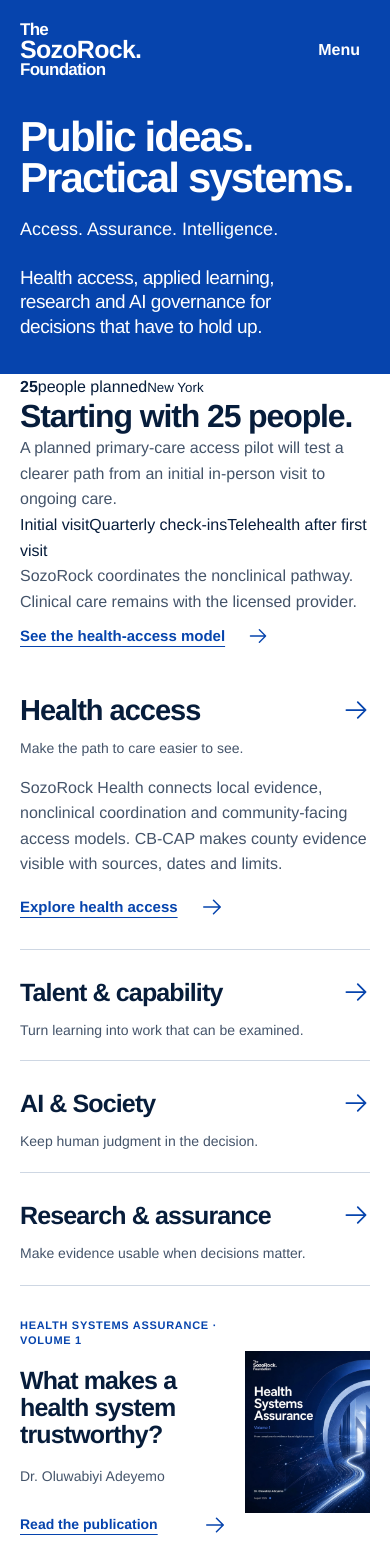
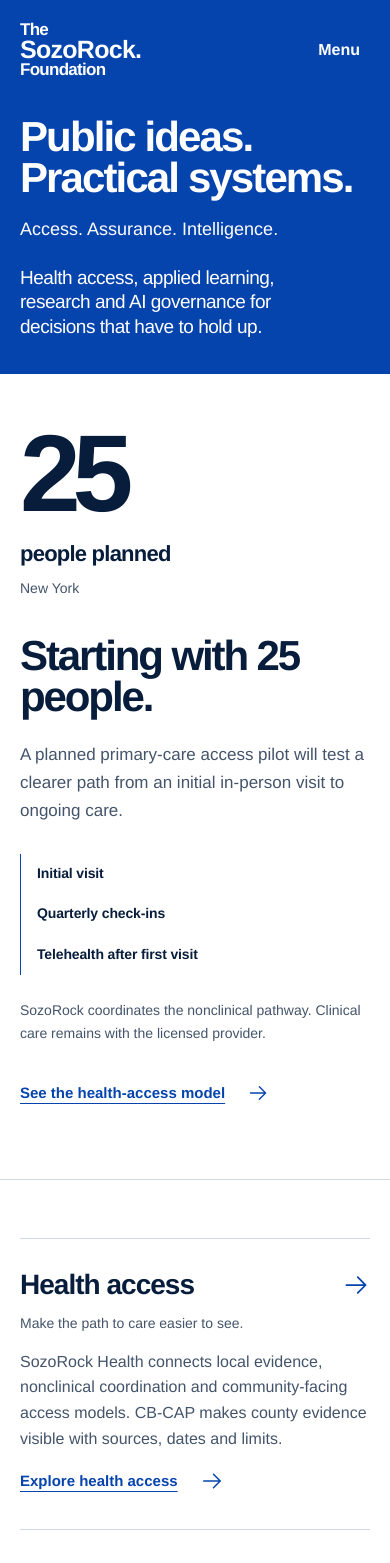
Before and after one commit to drolu-cmyk/sozorock-foundation, a React (Vite) app: page / in a window 390 px wide. Shown: the top 1563 px of the page. Built offline with nearby package versions, Linux system fonts and the light colour scheme.

Commit message:
Create editorial evidence-led homepage and learning layouts

```diff
--- a/src/visibility-capability.css
+++ b/src/visibility-capability.css
@@ -1,118 +1,281 @@
-.current-work-strip {
-  border-bottom: 1px solid var(--line);
+.pilot-feature,
+.learning-journey,
+.learning-practitioner,
+.learning-engage {
   background: var(--white);
+  color: var(--ink);
 }
 
-.current-work-inner {
-  display: grid;
-  grid-template-columns: minmax(120px, .55fr) minmax(0, 1.45fr) auto;
-  gap: 28px;
-  align-items: center;
-  min-height: 78px;
+.pilot-feature {
+  border-bottom: 1px solid var(--line);
 }
 
-.current-work-inner > .eyebrow {
-  margin: 0;
+.pilot-feature-grid,
+.capability-proof-grid,
+.society-feature-grid,
+.learning-journey-grid,
+.learning-evidence-grid,
+.learning-practitioner-grid,
+.learning-proof-grid,
+.learning-engage-grid {
+  display: grid;
+  grid-template-columns: minmax(250px, .72fr) minmax(0, 1.28fr);
+  gap: clamp(56px, 7vw, 112px);
+  align-items: center;
 }
 
-.current-work-copy {
-  display: flex;
-  flex-wrap: wrap;
-  gap: 8px 18px;
-  align-items: baseline;
+.pilot-feature-grid {
+  min-height: 470px;
+  padding: 72px 0 78px;
 }
 
-.current-work-copy strong {
-  font-size: 18px;
-  letter-spacing: -.02em;
+.pilot-number,
+.capability-count {
+  display: flex;
+  flex-direction: column;
+  align-items: flex-start;
 }
 
-.current-work-copy span {
+.pilot-number strong,
+.capability-count strong {
+  font-size: clamp(104px, 12vw, 184px);
+  line-height: .76;
+  letter-spacing: -.075em;
+  font-weight: 650;
+}
+
+.pilot-number span,
+.capability-count span {
+  margin-top: 28px;
+  font-size: clamp(22px, 2vw, 30px);
+  line-height: 1;
+  font-weight: 620;
+  letter-spacing: -.035em;
+}
+
+.pilot-number small,
+.capability-count small {
+  margin-top: 12px;
   color: var(--muted);
   font-size: 14px;
 }
 
-.current-work-link {
-  display: inline-flex;
-  min-height: 44px;
-  align-items: center;
-  gap: 8px;
-  color: var(--cobalt);
-  font-size: 14px;
-  font-weight: 650;
+.pilot-story h2,
+.capability-story h2,
+.learning-journey-copy h2,
+.learning-evidence-copy h2,
+.learning-practitioner h2,
+.learning-engage h2 {
+  max-width: 14ch;
+  font-size: clamp(42px, 4.8vw, 68px);
+  line-height: .98;
+  letter-spacing: -.05em;
 }
 
-.foundation-practice {
+.pilot-story > p,
+.capability-story > p,
+.learning-journey-copy > p,
+.learning-evidence-copy > p,
+.learning-practitioner-grid > div:last-child > p,
+.learning-proof-grid > div:last-child > p,
+.learning-engage-grid > div > p {
+  margin-top: 24px;
+  max-width: 54ch;
+  font-size: 17px;
+  line-height: 1.62;
+}
+
+.pilot-pathway,
+.capability-rail {
+  display: grid;
+  grid-template-columns: max-content minmax(34px, 1fr) max-content minmax(34px, 1fr) max-content;
+  gap: 14px;
+  align-items: center;
+  margin-top: 38px;
+  max-width: 760px;
+}
+
+.capability-rail {
+  grid-template-columns: max-content minmax(28px, 1fr) max-content minmax(28px, 1fr) max-content minmax(28px, 1fr) max-content;
+}
+
+.pilot-pathway span,
+.capability-rail span {
+  font-size: 13px;
+  font-weight: 650;
+  letter-spacing: -.01em;
+  white-space: nowrap;
+}
+
+.pilot-pathway i,
+.capability-rail i {
+  display: block;
+  height: 1px;
+  background: var(--cobalt);
+  position: relative;
+}
+
+.pilot-pathway i::after,
+.capability-rail i::after {
+  content: "";
+  position: absolute;
+  right: 0;
+  top: -3px;
+  width: 7px;
+  height: 7px;
+  border-top: 1px solid var(--cobalt);
+  border-right: 1px solid var(--cobalt);
+  transform: rotate(45deg);
+}
+
+.pilot-boundary,
+.capability-role,
+.learning-proof-note {
+  color: var(--muted);
+  font-size: 14px !important;
+}
+
+.pilot-story .editorial-link,
+.capability-story .editorial-link,
+.learning-journey-copy .editorial-link,
+.learning-engage .editorial-link {
+  margin-top: 26px;
+}
+
+/* Keep the approved discovery interaction, but remove the brochure-like three-column framing. */
+.foundation-work .work-composition {
+  grid-template-columns: minmax(0, 1.28fr) minmax(330px, .72fr);
+  gap: clamp(48px, 6vw, 92px);
+  align-items: start;
+  padding: 84px 0 92px;
+}
+
+.foundation-work .initiative-discovery {
+  padding: 0;
+  border: 0;
+}
+
+.foundation-work .initiative-row {
+  padding: 24px 0 26px;
+}
+
+.foundation-work .initiative-row:first-child {
+  border-top: 1px solid var(--line);
+  padding-top: 24px;
+}
+
+.foundation-work .initiative-row:last-child {
+  border-bottom: 1px solid var(--line);
+  padding-bottom: 26px;
+}
+
+.foundation-work .initiative-row h2,
+.foundation-work .initiative-row.expanded h2 {
+  font-size: clamp(28px, 2.8vw, 42px);
+}
+
+.foundation-work .initiative-summary {
+  color: var(--muted);
+  font-size: 14px;
+}
+
+.foundation-work .initiative-detail p {
+  max-width: 50ch;
+  font-size: 16px;
+}
+
+.foundation-work .featured-research {
+  position: sticky;
+  top: 28px;
+  display: grid;
+  grid-template-columns: minmax(0, .85fr) minmax(120px, .55fr);
+  gap: 24px;
+  align-items: center;
+}
+
+.foundation-work .featured-research h2 {
+  margin: 16px 0;
+  font-size: clamp(28px, 2.6vw, 40px);
+}
+
+.capability-proof {
   background: var(--navy);
   color: var(--white);
 }
 
-.practice-layout {
-  display: grid;
-  grid-template-columns: minmax(0, .68fr) minmax(0, 1.32fr);
-  gap: 72px;
-  padding: 72px 0 76px;
+.capability-proof-grid {
+  min-height: 540px;
+  padding: 88px 0 96px;
 }
 
-.practice-intro h2 {
-  margin-top: 10px;
-  max-width: 8ch;
-  font-size: clamp(42px, 4vw, 64px);
-  line-height: .98;
-  letter-spacing: -.045em;
+.capability-count strong,
+.capability-count span,
+.capability-story h2,
+.capability-story strong {
+  color: var(--white);
 }
 
-.practice-intro > p:last-child {
-  margin-top: 24px;
-  max-width: 34ch;
-  color: var(--ice);
-  font-size: 16px;
-  line-height: 1.55;
-}
-
-.practice-list {
-  border-top: 1px solid rgba(255, 255, 255, .28);
-}
-
-.practice-row {
-  display: grid;
-  grid-template-columns: minmax(170px, .72fr) minmax(0, 1.28fr);
-  gap: 38px;
-  padding: 30px 0 32px;
-  border-bottom: 1px solid rgba(255, 255, 255, .28);
-}
-
-.practice-row .eyebrow {
+.capability-count small,
+.capability-story > p,
+.capability-role {
   color: var(--ice);
 }
 
-.practice-signal {
-  margin-top: 12px;
-  color: var(--white);
-  font-size: clamp(20px, 2vw, 28px);
-  line-height: 1.15;
-  font-weight: 620;
-  letter-spacing: -.025em;
+.capability-rail i,
+.capability-rail i::after {
+  border-color: var(--ice);
 }
 
-.practice-row h3 {
-  font-size: clamp(28px, 2.4vw, 38px);
-  line-height: 1.06;
-  letter-spacing: -.035em;
+.capability-rail i {
+  background: var(--ice);
 }
 
-.practice-row h3 + p {
-  margin-top: 14px;
-  max-width: 52ch;
-  color: var(--ice);
-  line-height: 1.55;
-}
-
-.practice-row .editorial-link {
-  margin-top: 18px;
+.capability-story .editorial-link {
   color: var(--white);
 }
 
+.society-feature {
+  background: var(--cobalt);
+  color: var(--white);
+}
+
+.society-feature-grid {
+  min-height: 520px;
+  padding: 92px 0 100px;
+}
+
+.society-feature h2 {
+  max-width: 14ch;
+  font-size: clamp(48px, 5.4vw, 78px);
+  line-height: .96;
+  letter-spacing: -.055em;
+}
+
+.society-feature .editorial-link {
+  margin-top: 30px;
+  color: var(--white);
+}
+
+.society-principles {
+  display: flex;
+  flex-direction: column;
+  align-items: flex-start;
+}
+
+.society-principles span {
+  width: 100%;
+  padding: 24px 0 26px;
+  border-top: 1px solid rgba(255,255,255,.45);
+  font-size: clamp(30px, 3vw, 46px);
+  line-height: 1;
+  letter-spacing: -.04em;
+}
+
+.society-principles span:last-child {
+  border-bottom: 1px solid rgba(255,255,255,.45);
+}
+
+/* Existing health initiative page. */
 .health-pilot-signal {
   background: var(--white);
   color: var(--ink);
@@ -148,227 +311,304 @@
   font-size: 13px;
 }
 
-.applied-learning-summary,
-.applied-learning-role,
-.applied-learning-engage {
-  background: var(--white);
-  color: var(--ink);
+/* Applied learning: one visual story rather than stacked brochure sections. */
+.learning-journey-grid,
+.learning-evidence-grid,
+.learning-practitioner-grid,
+.learning-proof-grid,
+.learning-engage-grid {
+  padding: 96px 0;
 }
 
-.applied-learning-case,
-.applied-learning-voice {
+.learning-journey-visual {
+  display: grid;
+  grid-template-columns: repeat(4, minmax(0, 1fr));
+  align-items: end;
+  border-bottom: 1px solid var(--line);
+}
+
+.learning-journey-visual > div {
+  min-height: 230px;
+  padding: 18px 18px 24px;
+  border-left: 1px solid var(--line);
+  display: flex;
+  flex-direction: column;
+  justify-content: space-between;
+}
+
+.learning-journey-visual > div:first-child {
+  border-left: 0;
+}
+
+.learning-journey-visual strong {
+  color: var(--cobalt);
+  font-size: 13px;
+  letter-spacing: .04em;
+}
+
+.learning-journey-visual span {
+  transform: rotate(-90deg) translateY(8px);
+  transform-origin: left bottom;
+  font-size: clamp(22px, 2.3vw, 34px);
+  line-height: 1;
+  letter-spacing: -.04em;
+  font-weight: 620;
+  white-space: nowrap;
+}
+
+.learning-evidence {
   background: var(--navy);
   color: var(--white);
 }
 
-.applied-learning-summary-inner,
-.applied-learning-case-layout,
-.applied-learning-role-layout,
-.applied-learning-voice-layout,
-.applied-learning-engage-layout {
+.learning-evidence-counts {
   display: grid;
-  grid-template-columns: minmax(0, .8fr) minmax(0, 1.2fr);
-  gap: 72px;
-  padding: 72px 0;
+  gap: 0;
 }
 
-.applied-learning-model-copy h2,
-.applied-learning-case h2,
-.applied-learning-role h2,
-.applied-learning-voice h2,
-.applied-learning-engage h2 {
-  margin-top: 10px;
-  font-size: clamp(38px, 3.5vw, 56px);
-  line-height: 1.02;
-  letter-spacing: -.04em;
+.learning-evidence-counts > div {
+  display: grid;
+  grid-template-columns: 160px minmax(0, 1fr);
+  align-items: baseline;
+  gap: 24px;
+  padding: 22px 0 24px;
+  border-top: 1px solid rgba(255,255,255,.35);
 }
 
-.applied-learning-model-copy > p:last-child,
-.applied-learning-case-layout > div > p,
-.applied-learning-role-layout > div > p,
-.applied-learning-voice-layout > div > p,
-.applied-learning-engage-layout > div > p {
-  margin-top: 20px;
-  max-width: 52ch;
-  line-height: 1.6;
+.learning-evidence-counts > div:last-child {
+  border-bottom: 1px solid rgba(255,255,255,.35);
 }
 
-.applied-flow {
-  display: flex;
-  flex-wrap: wrap;
-  gap: 12px 14px;
-  align-items: center;
-  padding-bottom: 28px;
-  border-bottom: 1px solid var(--line);
+.learning-evidence-counts strong {
+  font-size: clamp(54px, 5vw, 80px);
+  line-height: .9;
+  letter-spacing: -.06em;
 }
 
-.applied-flow-step {
-  display: inline-flex;
-  gap: 14px;
-  align-items: center;
-  font-size: clamp(20px, 2vw, 30px);
-  font-weight: 620;
-  letter-spacing: -.03em;
+.learning-evidence-counts span {
+  color: var(--ice);
+  font-size: 14px;
 }
 
-.applied-flow-arrow {
-  color: var(--cobalt);
-}
-
-.applied-metrics {
-  display: grid;
-  grid-template-columns: repeat(3, minmax(0, 1fr));
-  margin: 30px 0 0;
-}
-
-.applied-metrics > div {
-  padding-inline: 18px;
-  border-left: 1px solid var(--line);
-}
-
-.applied-metrics > div:first-child {
-  padding-left: 0;
-  border-left: 0;
-}
-
-.applied-metrics dt {
-  font-size: clamp(42px, 4vw, 62px);
-  line-height: .95;
-  font-weight: 650;
-  letter-spacing: -.05em;
-}
-
-.applied-metrics dd {
-  margin: 10px 0 0;
-  color: var(--muted);
-  font-size: 14px;
-  line-height: 1.35;
-}
-
-.applied-learning-case .eyebrow,
-.applied-learning-voice .eyebrow,
-.applied-learning-case p,
-.applied-learning-voice p {
-  color: var(--ice);
-}
-
-.applied-learning-case h2,
-.applied-learning-voice h2,
-.applied-learning-case strong,
-.applied-learning-voice strong {
+.learning-evidence-copy h2,
+.learning-evidence-copy p {
   color: var(--white);
 }
 
-.applied-practice-line {
-  margin-top: 14px !important;
-  color: var(--white) !important;
-  font-size: clamp(21px, 2vw, 30px);
+.learning-disciplines {
+  color: var(--ice) !important;
+  font-size: clamp(20px, 2vw, 28px) !important;
   line-height: 1.35 !important;
-  font-weight: 620;
   letter-spacing: -.025em;
 }
 
-.applied-learning-role-layout > div:last-child p:first-child {
+.learning-practitioner-grid > div:last-child > p:first-child {
   margin-top: 0;
   font-size: clamp(22px, 2vw, 30px);
   line-height: 1.35;
   letter-spacing: -.025em;
 }
 
-.applied-learning-note {
-  font-size: 13px;
-  color: var(--ice) !important;
+.learning-proof {
+  background: var(--pale);
+  color: var(--ink);
 }
 
-.applied-learning-engage {
+.learning-proof-statement {
+  position: relative;
+  padding-left: 34px;
+}
+
+.learning-proof-statement > span {
+  position: absolute;
+  left: 0;
+  top: -22px;
+  color: var(--cobalt);
+  font-size: 78px;
+  line-height: 1;
+}
+
+.learning-proof-statement p {
+  max-width: 15ch;
+  font-size: clamp(38px, 4vw, 58px);
+  line-height: 1.02;
+  letter-spacing: -.045em;
+  font-weight: 620;
+}
+
+.learning-engage {
   border-top: 1px solid var(--line);
 }
 
-.applied-learning-engage .editorial-link {
-  margin-top: 22px;
+.foundation-engage .engage-layout {
+  padding-top: 46px;
+  padding-bottom: 48px;
+}
+
+.foundation-engage .engage-layout h2 {
+  max-width: 16ch;
+  font-size: clamp(30px, 3vw, 44px);
+  line-height: 1.05;
+  letter-spacing: -.04em;
+}
+
+@media (max-width: 1199px) {
+  .foundation-work .work-composition {
+    grid-template-columns: minmax(0, 1fr) 300px;
+    gap: 48px;
+  }
+
+  .pilot-pathway,
+  .capability-rail {
+    gap: 10px;
+  }
+
+  .pilot-pathway span,
+  .capability-rail span {
+    font-size: 12px;
+  }
 }
 
 @media (max-width: 899px) {
-  .current-work-inner {
+  .pilot-feature-grid,
+  .capability-proof-grid,
+  .society-feature-grid,
+  .learning-journey-grid,
+  .learning-evidence-grid,
+  .learning-practitioner-grid,
+  .learning-proof-grid,
+  .learning-engage-grid,
+  .health-pilot-signal-inner {
     grid-template-columns: 1fr;
-    gap: 8px;
-    padding: 18px 0 20px;
+    gap: 46px;
   }
 
-  .current-work-link {
-    width: fit-content;
+  .pilot-feature-grid,
+  .capability-proof-grid,
+  .society-feature-grid {
+    min-height: 0;
   }
 
-  .practice-layout,
-  .health-pilot-signal-inner,
-  .applied-learning-summary-inner,
-  .applied-learning-case-layout,
-  .applied-learning-role-layout,
-  .applied-learning-voice-layout,
-  .applied-learning-engage-layout {
+  .foundation-work .work-composition {
     grid-template-columns: 1fr;
-    gap: 38px;
+    gap: 56px;
   }
 
-  .practice-intro h2,
-  .health-pilot-signal h2 {
-    max-width: none;
+  .foundation-work .featured-research {
+    position: static;
+    grid-template-columns: minmax(0, 1fr) 200px;
+    border-top: 0;
+    padding-top: 0;
+  }
+
+  .learning-journey-visual {
+    min-height: 0;
   }
 }
 
 @media (max-width: 599px) {
-  .practice-layout,
-  .health-pilot-signal-inner,
-  .applied-learning-summary-inner,
-  .applied-learning-case-layout,
-  .applied-learning-role-layout,
-  .applied-learning-voice-layout,
-  .applied-learning-engage-layout {
-    padding: 50px 0;
+  .pilot-feature-grid,
+  .capability-proof-grid,
+  .society-feature-grid,
+  .learning-journey-grid,
+  .learning-evidence-grid,
+  .learning-practitioner-grid,
+  .learning-proof-grid,
+  .learning-engage-grid,
+  .health-pilot-signal-inner {
+    padding: 58px 0 64px;
+    gap: 36px;
   }
 
-  .practice-row {
-    grid-template-columns: 1fr;
-    gap: 16px;
-    padding: 26px 0 28px;
+  .pilot-number strong,
+  .capability-count strong {
+    font-size: clamp(88px, 28vw, 126px);
   }
 
-  .practice-signal {
-    font-size: 22px;
+  .pilot-pathway,
+  .capability-rail {
+    display: flex;
+    flex-direction: column;
+    align-items: flex-start;
+    gap: 0;
+    margin-top: 30px;
+    padding-left: 16px;
+    border-left: 1px solid var(--cobalt);
   }
 
-  .applied-flow {
-    align-items: flex-start;
+  .pilot-pathway span,
+  .capability-rail span {
+    padding: 8px 0 10px;
+    font-size: 14px;
+    white-space: normal;
   }
 
-  .applied-flow-step {
-    font-size: 20px;
+  .pilot-pathway i,
+  .capability-rail i {
+    display: none;
   }
 
-  .applied-metrics {
-    grid-template-columns: 1fr;
+  .capability-rail {
+    border-left-color: var(--ice);
   }
 
-  .applied-metrics > div,
-  .applied-metrics > div:first-child {
+  .foundation-work .work-composition {
+    padding: 58px 0 64px;
+  }
+
+  .foundation-work .featured-research {
+    grid-template-columns: minmax(0, 1fr) 120px;
+    gap: 18px;
+  }
+
+  .society-feature h2,
+  .pilot-story h2,
+  .capability-story h2,
+  .learning-journey-copy h2,
+  .learning-evidence-copy h2,
+  .learning-practitioner h2,
+  .learning-engage h2 {
+    max-width: none;
+  }
+
+  .learning-journey-visual {
+    grid-template-columns: 1fr;
+    border: 0;
+  }
+
+  .learning-journey-visual > div {
+    min-height: 0;
     display: grid;
-    grid-template-columns: 92px minmax(0, 1fr);
-    gap: 16px;
+    grid-template-columns: 48px minmax(0, 1fr);
+    gap: 18px;
     align-items: center;
-    padding: 14px 0;
+    padding: 18px 0;
     border-left: 0;
     border-top: 1px solid var(--line);
   }
 
-  .applied-metrics > div:first-child {
-    border-top: 0;
+  .learning-journey-visual > div:last-child {
+    border-bottom: 1px solid var(--line);
   }
 
-  .applied-metrics dt {
-    font-size: 40px;
+  .learning-journey-visual span {
+    transform: none;
+    font-size: 26px;
   }
 
-  .applied-metrics dd {
-    margin: 0;
+  .learning-evidence-counts > div {
+    grid-template-columns: 112px minmax(0, 1fr);
+  }
+
+  .learning-evidence-counts strong {
+    font-size: 48px;
+  }
+
+  .learning-proof-statement {
+    padding-left: 24px;
+  }
+
+  .learning-proof-statement > span {
+    font-size: 62px;
   }
 }
```
